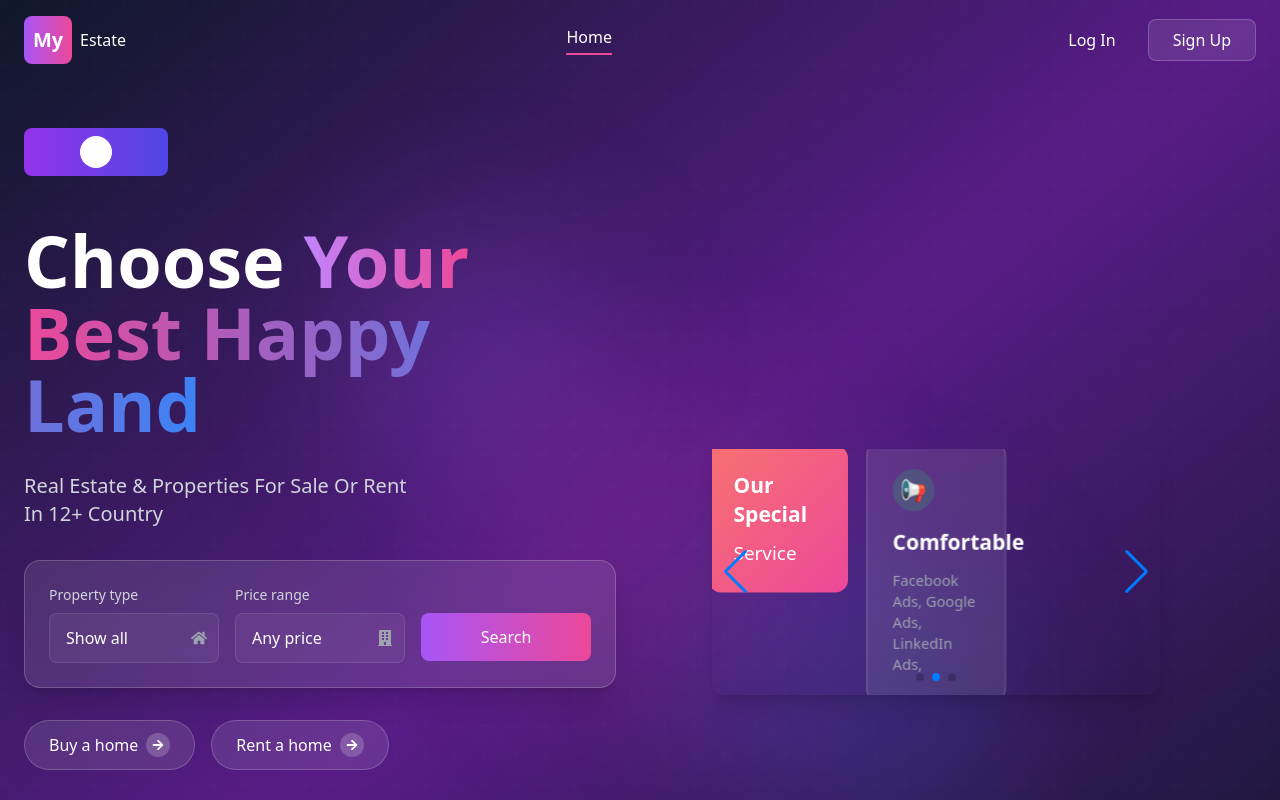
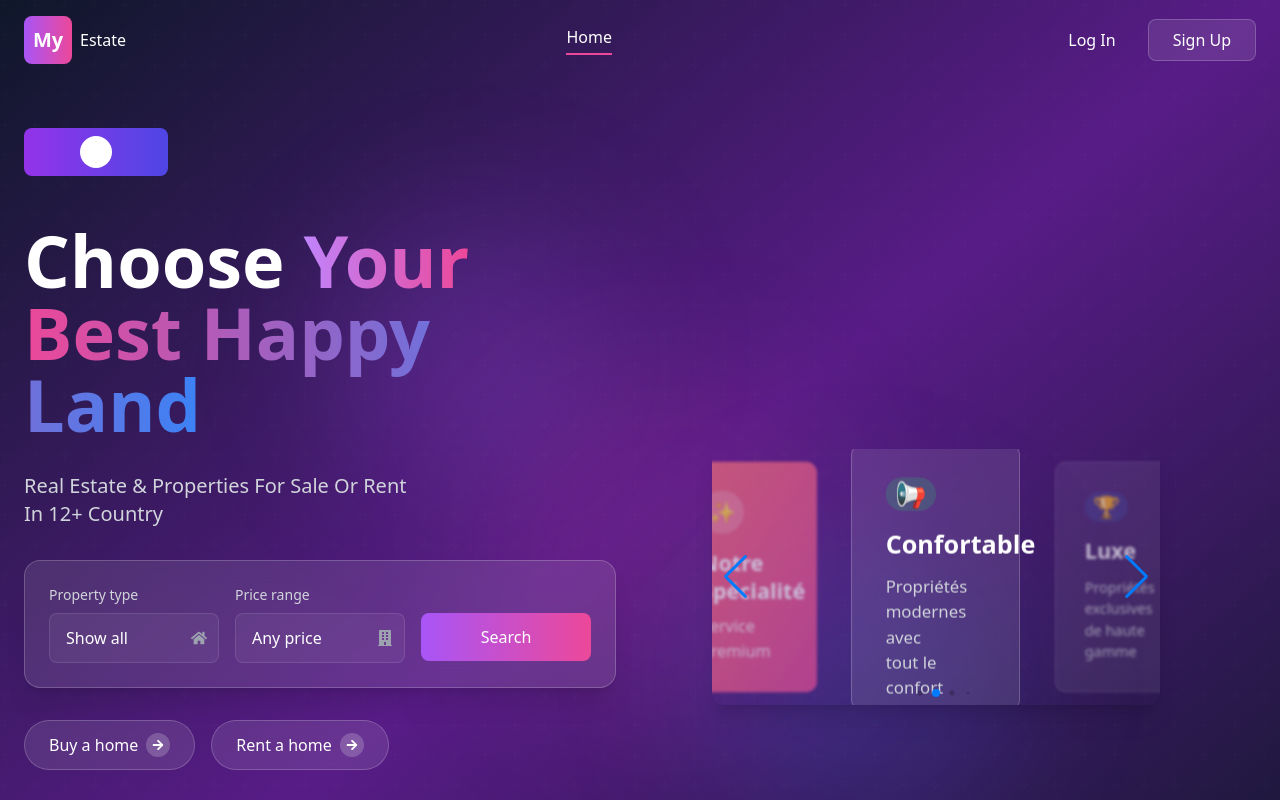
Before and after one commit to MHD707/real-estate-react, a React (Create React App) app: page / in a window 1280 px wide. Shown: the top 800 px of the page. Built offline with nearby package versions, Linux system fonts and the light colour scheme.

Commit message:
Fix: carousel cards adjust, but still need some design fixes

```diff
--- a/src/components/HeroSection.jsx
+++ b/src/components/HeroSection.jsx
@@ -204,56 +204,83 @@ const HeroSection = () => {
                 modules={[Navigation, Pagination, Autoplay]}
                 centeredSlides
                 loop
-                spaceBetween={24}
+                spaceBetween={30}
                 grabCursor
-                slidesPerView={1}      // modifié pour commencer avec 1 carte visible sur mobile
-                autoplay={{ delay: 4500, disableOnInteraction: false }}
+                slidesPerView={1}
+                autoplay={{ delay: 5000, disableOnInteraction: false }}
                 navigation
-                pagination={{ clickable: true }}
+                pagination={{ clickable: true, dynamicBullets: true }}
                 effect="coverflow"
                 coverflowEffect={{
-                    rotate: 0,
+                    rotate: 5,
                     stretch: 0,
-                    depth: 220,
-                    modifier: 1,
-                    slideShadows: false,
+                    depth: 100,
+                    modifier: 2,
+                    slideShadows: true,
                 }}
                 breakpoints={{
-                    640:  { slidesPerView: 1.5 },
-                    768:  { slidesPerView: 2 },    // ajusté pour afficher 2 cartes sur tablette
-                    1024: { slidesPerView: 3 },    // ajusté pour afficher exactement 3 cartes sur desktop
-                    1280: { slidesPerView: 3 },    // maintient 3 cartes sur grands écrans
+                    640:  { slidesPerView: 1.2 },
+                    768:  { slidesPerView: 1.5 },
+                    1024: { slidesPerView: 2 },
+                    1280: { slidesPerView: 2.5 },
                 }}
+                className="mySwiper"
             >
 
-              <SwiperSlide className="swiper-slide-active">
-                <div className="bg-gradient-to-br from-red-400 to-pink-500 rounded-xl p-6 transition-all duration-300">
-                  <h3 className="text-white text-xl font-semibold mb-2">Our Special</h3>
-                  <p className="text-white text-lg">Service</p>
+              <SwiperSlide>
+                <div className="bg-gradient-to-br from-red-400 to-pink-500 rounded-xl p-8 transition-all duration-300 hover:scale-105 h-64 flex flex-col justify-between">
+                  <div className="w-12 h-12 bg-white/20 rounded-full flex items-center justify-center mb-4">
+                    <span className="text-white text-2xl">✨</span>
+                  </div>
+                  <div>
+                    <h3 className="text-white text-2xl font-semibold mb-2">Notre Spécialité</h3>
+                    <p className="text-white/90 text-lg">Service Premium</p>
+                  </div>
                 </div>
               </SwiperSlide>
+
               <SwiperSlide>
-                <div className="bg-white/10 backdrop-blur-md border border-white/20 rounded-xl p-6 transition-all duration-300">
-                  <div className="w-10 h-10 bg-green-500/20 rounded-full flex items-center justify-center mb-4">
-                    <span className="text-green-400 text-xl">📢</span>
+                <div className="bg-white/10 backdrop-blur-md border border-white/20 rounded-xl p-8 transition-all duration-300 hover:scale-105 h-64 flex flex-col justify-between">
+                  <div className="w-12 h-12 bg-green-500/20 rounded-full flex items-center justify-center mb-4">
+                    <span className="text-green-400 text-2xl">📢</span>
                   </div>
-                  <h3 className="text-white text-xl font-semibold mb-3">Comfortable</h3>
-                  <p className="text-gray-400 text-sm">
-                    Facebook Ads, Google Ads,<br />
-                    LinkedIn Ads,
-                  </p>
+                  <div>
+                    <h3 className="text-white text-2xl font-semibold mb-3">Confortable</h3>
+                    <p className="text-gray-300 text-base">
+                      Propriétés modernes avec<br />
+                      tout le confort nécessaire
+                    </p>
+                  </div>
                 </div>
               </SwiperSlide>
+
               <SwiperSlide>
-                <div className="bg-white/10 backdrop-blur-md border border-white/20 rounded-xl p-6 transition-all duration-300">
-                  <div className="w-10 h-10 bg-blue-500/20 rounded-full flex items-center justify-center mb-4">
-                    <span className="text-blue-400 text-xl">🏆</span>
+                <div className="bg-white/10 backdrop-blur-md border border-white/20 rounded-xl p-8 transition-all duration-300 hover:scale-105 h-64 flex flex-col justify-between">
+                  <div className="w-12 h-12 bg-blue-500/20 rounded-full flex items-center justify-center mb-4">
+                    <span className="text-blue-400 text-2xl">🏆</span>
                   </div>
-                  <h3 className="text-white text-xl font-semibold mb-3">Luxury</h3>
-                  <p className="text-gray-400 text-sm">
-                    Instagram,<br />
-                    Instagram,
-                  </p>
+                  <div>
+                    <h3 className="text-white text-2xl font-semibold mb-3">Luxe</h3>
+                    <p className="text-gray-300 text-base">
+                      Propriétés exclusives<br />
+                      de haute gamme
+                    </p>
+                  </div>
+                </div>
+              </SwiperSlide>
+
+              <SwiperSlide>
+                <div className="bg-gradient-to-br from-purple-500 to-blue-500 rounded-xl p-8 transition-all duration-300 hover:scale-105 h-64 flex flex-col justify-between">
+                  <div className="w-12 h-12 bg-white/20 rounded-full flex items-center justify-center mb-4">
+                    <span className="text-white text-2xl">🏡</span>
+                  </div>
+                  <div>
+                    <h3 className="text-white text-2xl font-semibold mb-3">Investissement</h3>
+                    <p className="text-white/90 text-base">
+                      Opportunités immobilières<br />
+                      à fort potentiel
+                    </p>
+                  </div>
                 </div>
               </SwiperSlide>
             </Swiper>
```
